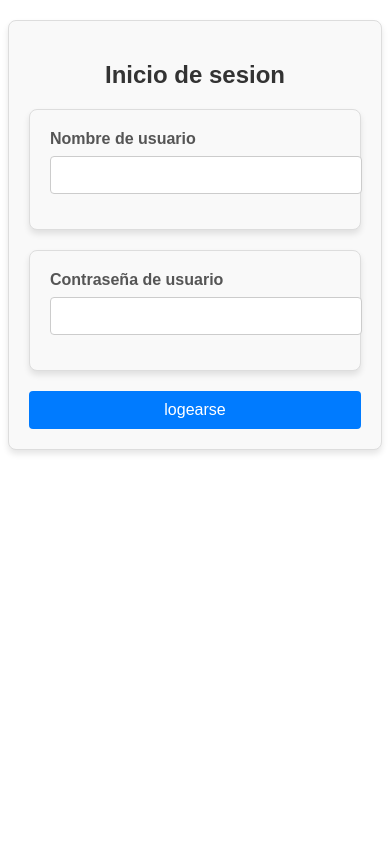
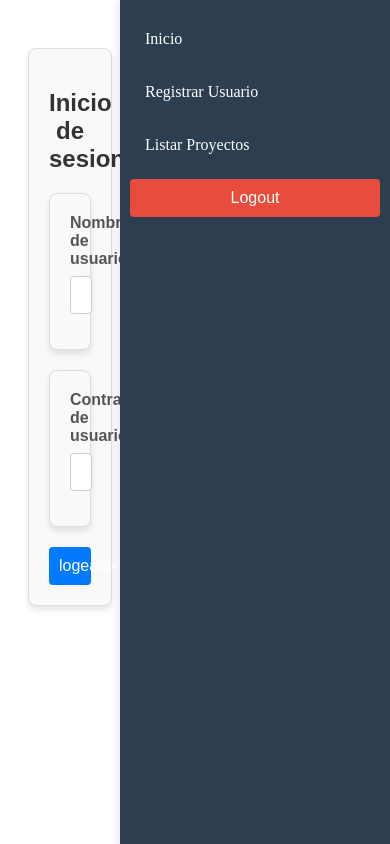
Before and after one commit to sandrocordova99/martes_grupo_04_parte2, an Angular app in the folder AngularFront/: page /LoginUsuario in a window 390 px wide. Built offline with nearby package versions, Linux system fonts and the light colour scheme.

Commit message:
se agregar estilos

```diff
--- a/AngularFront/src/app/app.component.html
+++ b/AngularFront/src/app/app.component.html
@@ -1,6 +1,5 @@
 <router-outlet></router-outlet>
 
 
-<!--
+
 <app-shared></app-shared>
- -->
--- a/AngularFront/src/app/componentens/compartido/shared/shared.component.css
+++ b/AngularFront/src/app/componentens/compartido/shared/shared.component.css
@@ -2,14 +2,14 @@
 header {
     position: fixed;
     top: 0;
-    left: 0;
+    right: 0; /* Cambiar de izquierda a derecha */
     height: 100%;
     width: 250px;
     background-color: #2c3e50;
     padding: 20px 10px;
-    box-shadow: 2px 0 8px rgba(0, 0, 0, 0.1);
+    box-shadow: -2px 0 8px rgba(0, 0, 0, 0.1); /* Sombra invertida */
+    z-index: 1000; /* Asegura que esté sobre otros elementos */
 }
-
 
 /* Navegación */
 nav {
@@ -71,6 +71,6 @@ nav ul li button:active {
 
 /* Para ajustar el contenido principal al lado de la barra */
 main {
-    margin-left: 250px;
+    margin-right: 250px; /* Ajustar el margen al ancho de la barra */
     padding: 20px;
 }
--- a/AngularFront/src/app/componentens/compartido/shared/shared.component.html
+++ b/AngularFront/src/app/componentens/compartido/shared/shared.component.html
@@ -1,9 +1,15 @@
 <header>
     <nav>
+
         <ul>
-            <a routerLink="/index" routerLinkActive="active">Inicio</a>
+            <li><a routerLink="/index" routerLinkActive="active">Inicio</a></li>
             <li><a routerLink="/RegistrarUsuario" routerLinkActive="active">Registrar Usuario</a></li>
+            <li><a routerLink="/listarProyecto" routerLinkActive="active">Listar Proyectos</a></li>
             <li><button (click)="logout()">Logout</button></li>
         </ul>
     </nav>
 </header>
+<main>
+    <!-- Aquí se renderizarán los componentes -->
+    <router-outlet></router-outlet>
+</main>
--- a/AngularFront/src/app/componentens/compartido/shared/shared.component.ts
+++ b/AngularFront/src/app/componentens/compartido/shared/shared.component.ts
@@ -1,16 +1,23 @@
-import { Component } from '@angular/core';
+import { CommonModule } from '@angular/common';
+import { Component, OnInit } from '@angular/core';
 import { Router } from '@angular/router';
 import { RouterModule, Routes } from '@angular/router';
 
 @Component({
   selector: 'app-shared',
   standalone: true,
-  imports: [],
+  imports: [CommonModule,RouterModule],
   templateUrl: './shared.component.html',
   styleUrl: './shared.component.css'
 })
-export class SharedComponent {
+export class SharedComponent implements OnInit{
   constructor(private router : Router){}
+
+  username: string | null = null;
+
+  ngOnInit(): void {
+    this.username = localStorage.getItem('user');
+  }
 
 
   logout():void {
--- a/AngularFront/src/app/componentens/proyecto/agregar-proyecto/agregar-proyecto.component.css
+++ b/AngularFront/src/app/componentens/proyecto/agregar-proyecto/agregar-proyecto.component.css
@@ -0,0 +1,94 @@
+/* Contenedor del formulario */
+div form {
+    max-width: 500px;
+    margin: 20px auto;
+    padding: 20px;
+    border: 1px solid #ccc;
+    border-radius: 10px;
+    background-color: #f9f9f9;
+    box-shadow: 0 4px 8px rgba(0, 0, 0, 0.1);
+  }
+
+  /* Estilo del mensaje de bienvenida */
+  div form p {
+    font-size: 18px;
+    color: #2c3e50;
+    margin-bottom: 20px;
+    font-weight: bold;
+  }
+
+  /* Contenedores de los campos */
+  div form > div {
+    margin-bottom: 15px;
+  }
+
+  /* Etiquetas */
+  div form label {
+    display: block;
+    font-size: 16px;
+    color: #333;
+    margin-bottom: 8px;
+    font-weight: bold;
+  }
+
+  /* Campos de entrada */
+  div form input[type="text"],
+  div form select {
+    width: 100%;
+    padding: 10px;
+    font-size: 14px;
+    border: 1px solid #ccc;
+    border-radius: 5px;
+    box-sizing: border-box;
+  }
+
+  div form input[type="text"]:focus,
+  div form select:focus {
+    border-color: #007bff;
+    outline: none;
+    box-shadow: 0 0 5px rgba(0, 123, 255, 0.5);
+  }
+
+  /* Botón */
+  div form button {
+    width: 100%;
+    padding: 10px 15px;
+    font-size: 16px;
+    color: #fff;
+    background-color: #28a745;
+    border: none;
+    border-radius: 5px;
+    cursor: pointer;
+    transition: background-color 0.3s ease, transform 0.2s ease;
+  }
+
+  div form button:hover {
+    background-color: #218838;
+    transform: scale(1.05);
+  }
+
+  div form button:active {
+    background-color: #1e7e34;
+    transform: scale(0.98);
+  }
+
+  /* Ajuste para dispositivos móviles */
+  @media (max-width: 600px) {
+    div form {
+      padding: 15px;
+    }
+
+    div form label {
+      font-size: 14px;
+    }
+
+    div form input[type="text"],
+    div form select {
+      font-size: 14px;
+    }
+
+    div form button {
+      font-size: 14px;
+      padding: 8px;
+    }
+  }
--- a/AngularFront/src/app/componentens/proyecto/agregar-proyecto/agregar-proyecto.component.html
+++ b/AngularFront/src/app/componentens/proyecto/agregar-proyecto/agregar-proyecto.component.html
@@ -1,8 +1,7 @@
 <div>
     <form>
-      <div *ngIf="username">
-        <p>Bienvenido: {{username}}</p>
-      </div>
+
+
         <div>
             <label>nombre:</label>
             <input type="text" [(ngModel)]="nuevoProyecto.nombre" name="nombre" required="">
@@ -12,12 +11,12 @@
             <label>Colores:</label>
             <select [(ngModel)]="nuevoProyecto.colorId" name="colorId">
                 <option value="" disabled selected>Seleccione un Color:</option>
-                <option value="1" >ROJO</option>
-                <option value="2" >VERDE</option>
-                <option value="3" >AMARILLO</option>
-                <option value="4" >AZUL</option>
-                <option value="5" >CELESTE</option>
-                <option value="6" >TURQUESA</option>
+                <option value="1">ROJO</option>
+                <option value="2">VERDE</option>
+                <option value="3">AMARILLO</option>
+                <option value="4">AZUL</option>
+                <option value="5">CELESTE</option>
+                <option value="6">TURQUESA</option>
             </select>
         </div>
 
--- a/AngularFront/src/app/componentens/proyecto/agregar-proyecto/agregar-proyecto.component.ts
+++ b/AngularFront/src/app/componentens/proyecto/agregar-proyecto/agregar-proyecto.component.ts
@@ -17,6 +17,7 @@ import { error } from 'console';
 export class AgregarProyectoComponent implements OnInit {
 
   constructor(private proyectoService: ProyectoService, private router: Router) { }
+
   username: string | null = null;
 
   ngOnInit(): void {
--- a/AngularFront/src/app/componentens/proyecto/agregar-tarea/agregar-tarea.component.css
+++ b/AngularFront/src/app/componentens/proyecto/agregar-tarea/agregar-tarea.component.css
@@ -0,0 +1,101 @@
+/* Contenedor principal del formulario */
+div {
+    max-width: 600px;
+    margin: 20px auto;
+    padding: 20px;
+    border: 1px solid #ddd;
+    border-radius: 8px;
+    background-color: #f9f9f9;
+    box-shadow: 0 4px 6px rgba(0, 0, 0, 0.1);
+}
+
+/* Estilo para el formulario */
+form {
+    display: flex;
+    flex-direction: column;
+    gap: 15px;
+}
+
+/* Etiquetas de los campos */
+label {
+    font-weight: bold;
+    font-size: 14px;
+    color: #333;
+    margin-bottom: 5px;
+}
+
+/* Campos de entrada */
+input[type="text"],
+input[type="date"],
+select {
+    width: 100%;
+    padding: 10px;
+    font-size: 14px;
+    border: 1px solid #ccc;
+    border-radius: 4px;
+    box-sizing: border-box;
+    transition: border-color 0.3s;
+}
+
+input[type="text"]:focus,
+input[type="date"]:focus,
+select:focus {
+    border-color: #007bff;
+    outline: none;
+}
+
+/* Botón de guardar */
+button {
+    padding: 10px 15px;
+    font-size: 16px;
+    color: white;
+    background-color: #007bff;
+    border: none;
+    border-radius: 4px;
+    cursor: pointer;
+    transition: background-color 0.3s, transform 0.2s;
+}
+
+button:hover {
+    background-color: #0056b3;
+    transform: scale(1.02);
+}
+
+button:active {
+    background-color: #003d82;
+    transform: scale(0.98);
+}
+
+/* Mensaje de bienvenida */
+div p {
+    font-size: 14px;
+    color: #4caf50;
+    margin: 0;
+    padding: 10px;
+    background-color: #e8f5e9;
+    border: 1px solid #c8e6c9;
+    border-radius: 4px;
+}
+
+/* Ajustes responsivos */
+@media (max-width: 768px) {
+    div {
+        padding: 15px;
+    }
+
+    button {
+        font-size: 14px;
+        padding: 8px 12px;
+    }
+
+    label {
+        font-size: 12px;
+    }
+
+    input[type="text"],
+    input[type="date"],
+    select {
+        font-size: 12px;
+        padding: 8px;
+    }
+}
```
